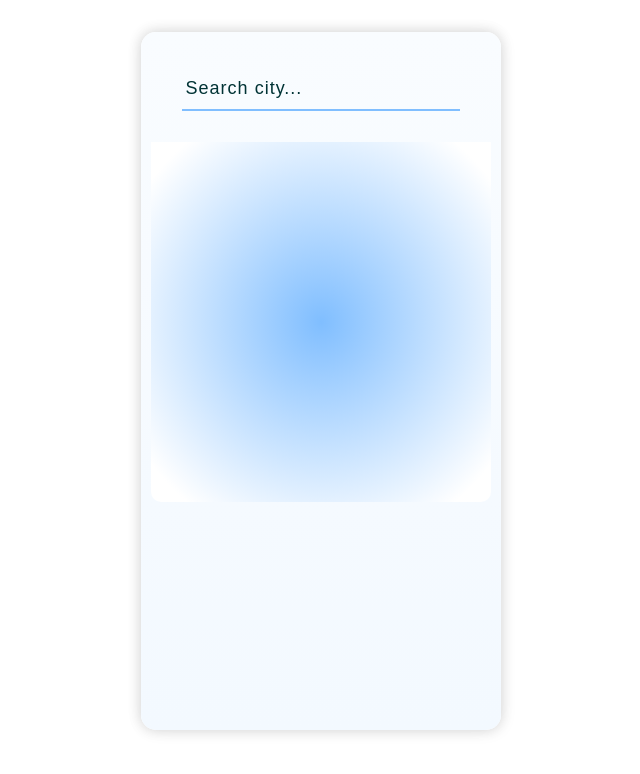
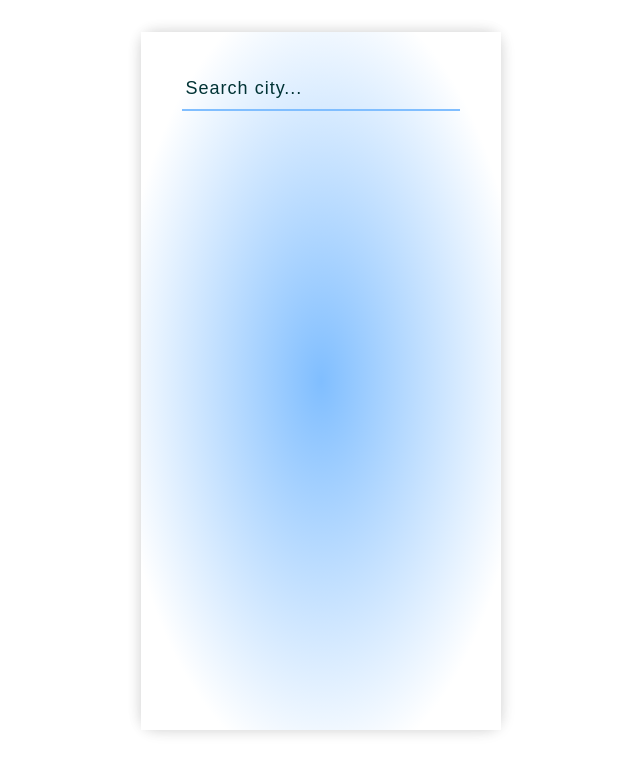
Before and after one commit to skoodath/weather-react, a React (Create React App) app: page / in a window 1280 px wide. Shown: the top 774 px of the page, without its empty margins (319-959 px from the left). Built offline with nearby package versions, Linux system fonts and the light colour scheme.

Commit message:
design updates

```diff
--- a/src/components/forecast.js
+++ b/src/components/forecast.js
@@ -5,11 +5,11 @@ import { ForeCast } from '../styles/forecast.style';
 
 const Forecast = () => {
     const {forecast} = useContext(WeatherContext);
-    const { ForecastWrapper, ForecastData, ForecastDataItem } = ForeCast;
+    const { ForecastWrapper, ForecastTitle, ForecastData, ForecastDataItem } = ForeCast;
 
     return (
         <ForecastWrapper>
-
+            {forecast.length > 0 && <ForecastTitle>Next Five Days</ForecastTitle>}
             <ForecastData>
                 {forecast.map((f,i)=><ForecastDataItem key={i}>
                     <img src={`/icons/${f.icon}.png`} alt={f.desc} title={f.desc} />
--- a/src/styles/forecast.style.js
+++ b/src/styles/forecast.style.js
@@ -2,18 +2,27 @@ import styled from "styled-components";
 
 export const ForeCast = {
   ForecastWrapper: styled.section`
-    margin: 2rem 0 0 0;
+    margin: 5rem 0 0 0;
+    position: relative;
+    z-index: 1;
+  `,
+  ForecastTitle: styled.h2`
+    margin: 0 auto 1rem;
+    text-align: center;
+    color: #002041;
+    text-transform: uppercase;
   `,
   ForecastData: styled.ul`
   display: flex;
   gap: 5px;
+  width: fit-content;
+  margin: 0 auto;
 `,
 ForecastDataItem: styled.li`
   display: flex;
   flex-direction: column;
   justify-content: center;
   align-items: center;
-  width: 50px;
   border-radius: 4px;
   background-color: #cce5ff;
   flex-basis: calc(100%-5);
--- a/src/styles/weather.style.js
+++ b/src/styles/weather.style.js
@@ -6,11 +6,12 @@ export const Weather = {
     justify-content: center;
     align-items: center;
     user-select: none;
-    background-image: radial-gradient(#80beff, #fff 90%);;
     border-radius: 0 0 10px 10px;
     padding: 0 0 2rem;
     height: fit-content;
     min-height: 360px;
+    position: relative;
+    z-index: 1;
   `,
 
   LocationWrap: styled.div`
--- a/src/styles/wrapper.style.js
+++ b/src/styles/wrapper.style.js
@@ -3,11 +3,12 @@ import {device } from './device';
 
 export const Main = {
   Wrapper: styled.section`
-    background-image: linear-gradient(#f9fcff,#f3f9ff);
+    background-image: linear-gradient(#eef6ff,#f0f8ff);
     width: 100vw;
     height: 100vh;
     padding: 10px;
     box-shadow: 1px 1px 15px rgba(0,0,0,0.1), -1px -1px 14px rgba(0,0,0,0.1) inset;
+    position: relative ;
     @media ${device.tablet}{
       border-radius: 15px;
     }
@@ -18,5 +19,15 @@ export const Main = {
       margin: 2rem auto;
       box-shadow: 1px 1px 15px rgba(0,0,0,0.1), -1px -1px 14px rgba(0,0,0,0.1);
     }
+    &::before {
+      position: absolute;
+      content: "";
+      width: 100%;
+      height: 100%;
+      top: 0;
+      left: 50%;
+      transform: translate(-50%, 0);
+      background-image: radial-gradient(#80beff, #fff 80%);
+    }
   `,
 }
```
